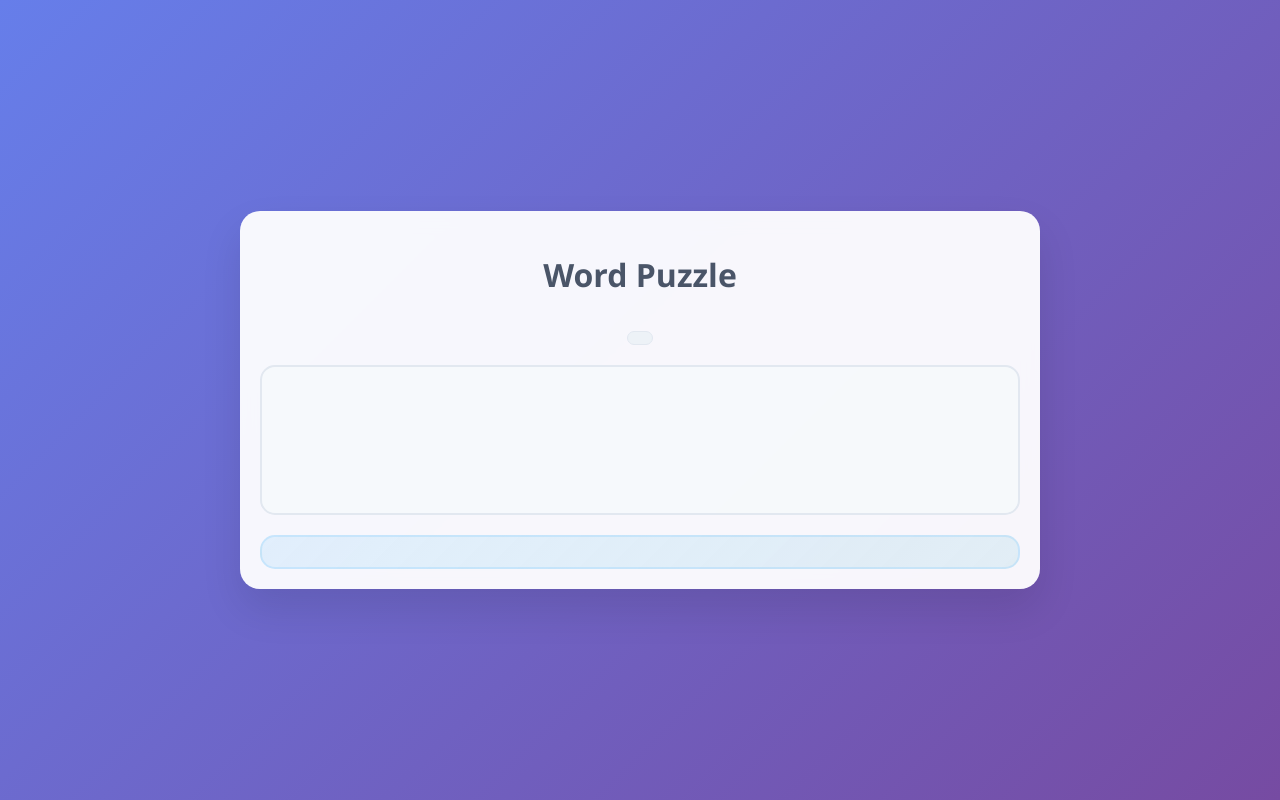
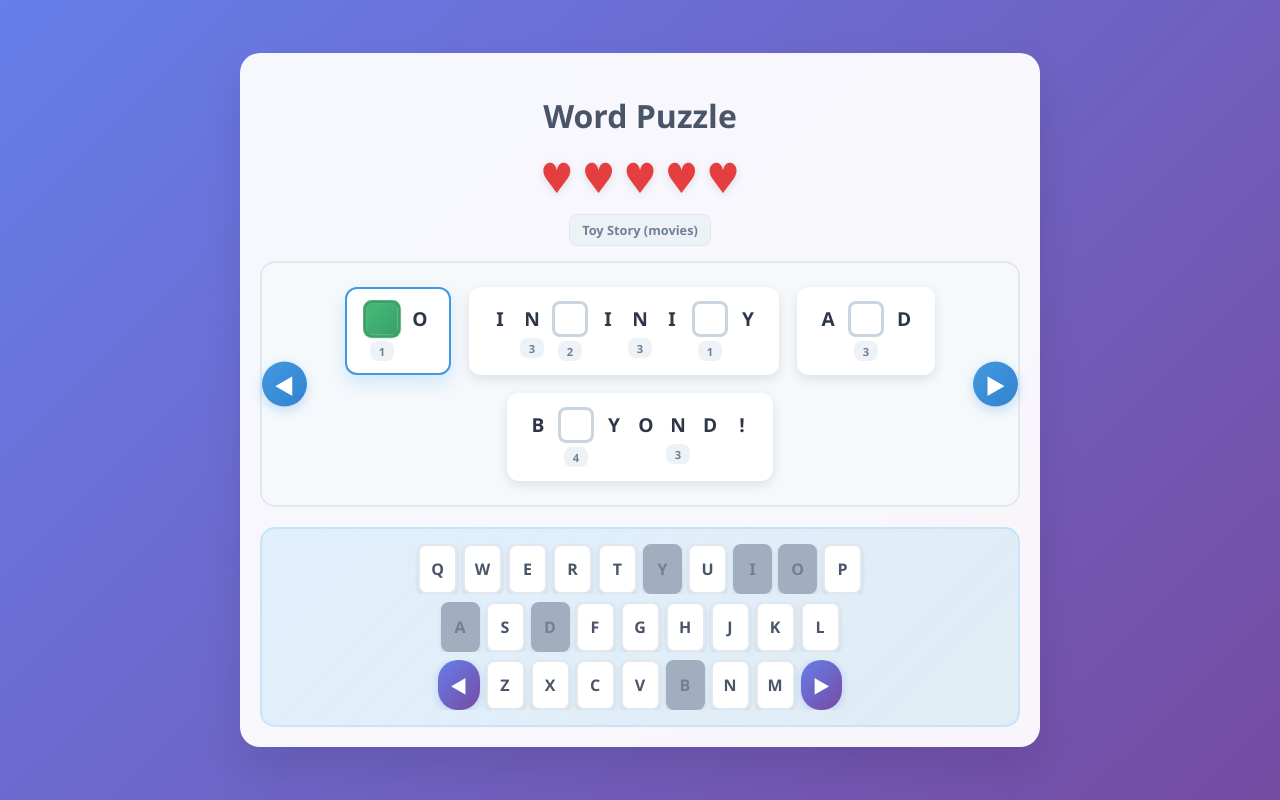
Before and after one commit to landfill/wordPuzzle, a plain HTML site: page index.html in a window 1280 px wide. Drawn offline with Linux system fonts and the light colour scheme.

Commit message:
Restore original files to working state

```diff
--- a/index.html
+++ b/index.html
@@ -39,6 +39,7 @@
         </div>
     </div>
 
-    <script type="module" src="enhanced-script.js"></script>
+    <script src="content-database.js"></script>
+    <script src="script.js"></script>
 </body>
 </html>
```
